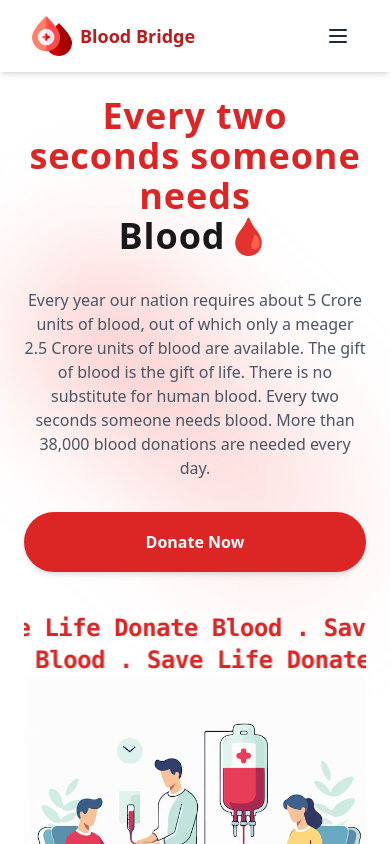
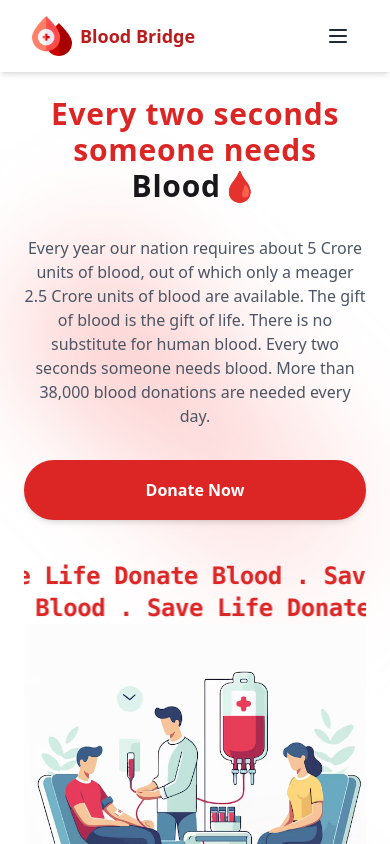
Before and after one commit to nafri-dev/Blood-Bridge, a React (Vite) app in the folder frontend/: page / in a window 390 px wide. Shown: the top 844 px of the page. Built offline with nearby package versions, Linux system fonts and the light colour scheme.

Commit message:
title size changed in main page

```diff
--- a/frontend/src/Home.tsx
+++ b/frontend/src/Home.tsx
@@ -80,7 +80,7 @@ const Home1 = () => {
                 <div aria-hidden="true" className="absolute inset-0 my-auto w-96 h-32 rotate-45 bg-gradient-to-r from-red-400 to-red-200 blur-3xl opacity-50 dark:opacity-20"></div>
                 <div className="relative lg:flex lg:items-center lg:gap-12">
                     <div className="text-center lg:text-left md:mt-12 lg:mt-0 sm:w-10/12 md:w-2/3 sm:mx-auto lg:mr-auto lg:w-6/12">
-                        <h1 className="text-red-600 font-black tracking-wide md:font-extrabold text-4xl md:text-6xl lg:text-5xl xl:text-6xl dark:text-white ">
+                        <h1 className="text-red-600 font-black tracking-wide md:font-extrabold text-3xl md:text-6xl lg:text-5xl xl:text-6xl dark:text-white ">
                             Every two seconds someone needs <br /> <span className="text-primary dark:text-primaryLight ">Blood🩸</span>
                         </h1>
                         <p className="mt-8 text-gray-600 dark:text-gray-300">
```
